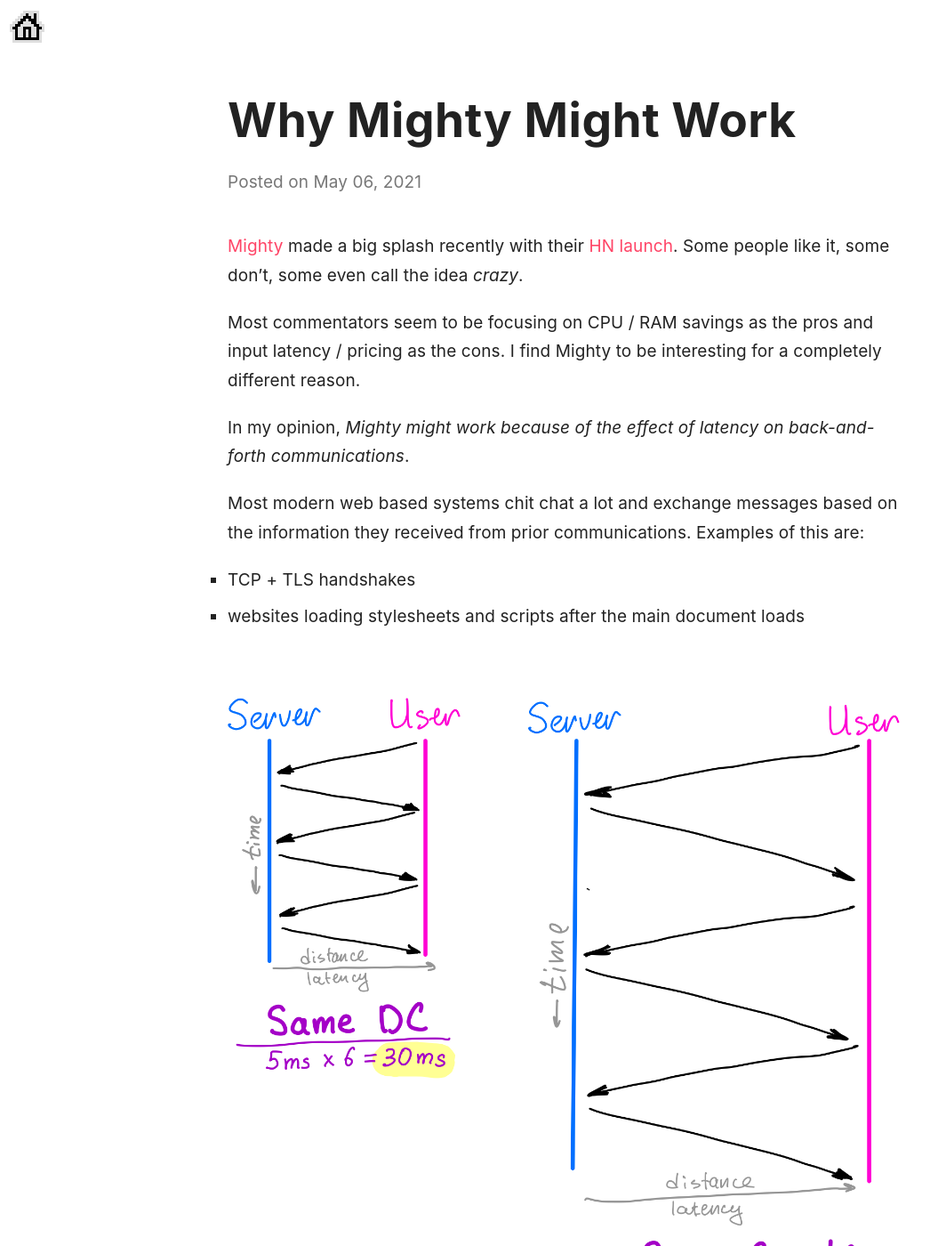
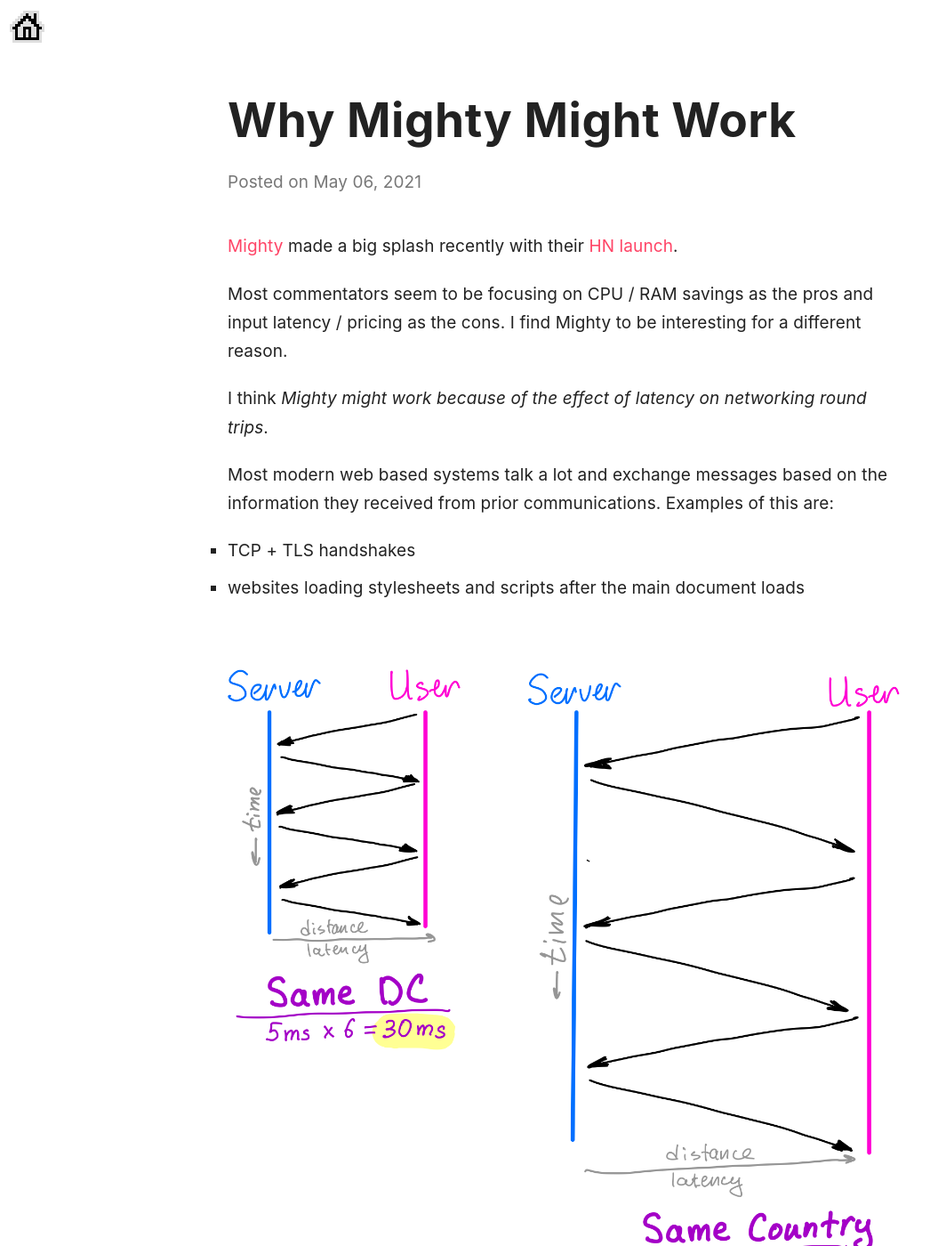
Before and after one commit to petethepig/petethepig.github.io, a Jekyll site: the page built from _posts/2021-05-06-why-mighty-might-work.md, in a window 1280 px wide and 1400 px high. Shown: the whole window at 89% size, without its empty margins (0-1064 px from the left). Built offline with Jekyll 4.4.1, drawn with Linux system fonts in a browser that asks for light colours; some web fonts are replaced; some of the changed text lies outside the part shown.

Commit message:
edits mighty blog post

```diff
--- a/_posts/2021-05-06-why-mighty-might-work.md
+++ b/_posts/2021-05-06-why-mighty-might-work.md
@@ -9,13 +9,13 @@
 - mighty
 ---
 
-[Mighty](https://www.mightyapp.com/) made a big splash recently with their [HN launch](https://news.ycombinator.com/item?id=26957215). Some people like it, some don't, some even call the idea *crazy*.
+[Mighty](https://www.mightyapp.com/) made a big splash recently with their [HN launch](https://news.ycombinator.com/item?id=26957215).
 
-Most commentators seem to be focusing on CPU / RAM savings as the pros and input latency / pricing as the cons. I find Mighty to be interesting for a completely different reason.
+Most commentators seem to be focusing on CPU / RAM savings as the pros and input latency / pricing as the cons. I find Mighty to be interesting for a different reason.
 
-In my opinion, *Mighty might work because of the effect of latency on back-and-forth communications*.
+I think *Mighty might work because of the effect of latency on networking round trips*.
 
-Most modern web based systems chit chat a lot and exchange messages based on the information they received from prior communications. Examples of this are:
+Most modern web based systems talk a lot and exchange messages based on the information they received from prior communications. Examples of this are:
 * TCP + TLS handshakes
 * websites loading stylesheets and scripts after the main document loads
 
@@ -28,19 +28,19 @@
 
 &nbsp;
 
-Latency in and of itself is not that bad. *Latency + back-and-forth communication is the plague of modern day web.*
+Latency in and of itself is not a bad thing. *Latency + round trips is what's slowing everything down.*
 
-Streaming technology is free from these problems. There's no back-and-forth — streaming server just sends a video stream to the user. If you put Mighty streaming servers close to popular web services you massively decrease the amount of latency introduced by the back-and-forth communications.
+Streaming technology is free from these problems. There's no round trips — streaming server just sends a video stream to the user. If you put Mighty streaming servers close to popular web services you massively decrease the amount of latency introduced by the round trips.
 
 &nbsp;
 
 ![latency-close-vs-far](/assets/mighty-4.png)
 <center>
-<i>In this example the resulting latency is 90ms vs 360ms for the "standard" setup.<br> And that's only with 3 back-and-forths</i>
+<i>In this example the resulting latency is 90ms vs 360ms for the "standard" setup.<br> And that's only with 3 round trips</i>
 </center>
 
 
 ---
 
 
-I could see a future in which Mightly becomes a client for a network of Mighty-enabled websites where instead of an HTTPS loadbalancer you put a video-streaming (Mighty?) server in front of your backend. How's that for a *crazy* idea?
+I could see a future in which Mighty becomes a client for a network of Mighty-enabled websites where instead of an HTTPS load balancer you put a video-streaming (Mighty?) server in front of your backend.
```
